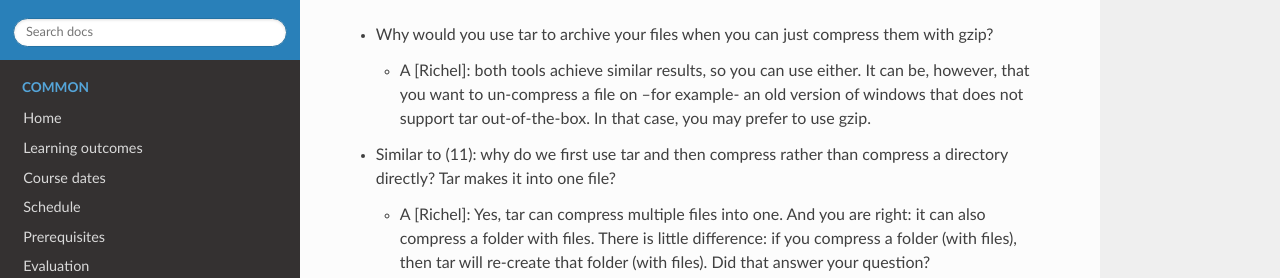
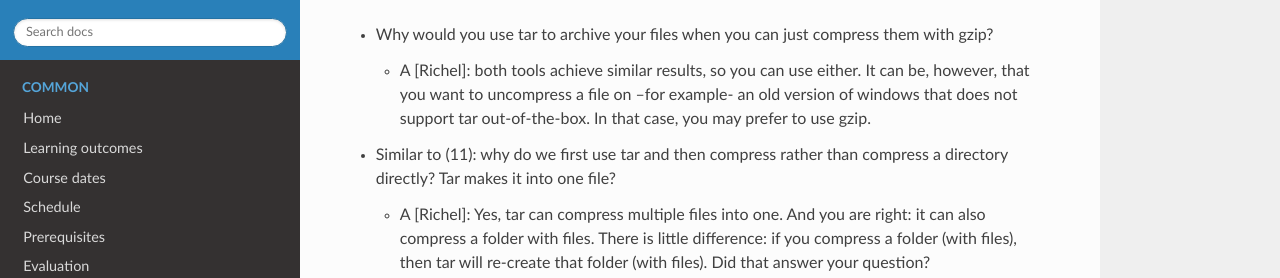
Before and after one commit to UPPMAX/linux-command-line-201, an MkDocs documentation site: the page built from docs/reflections/20250603/README.md, in a window 1280 px wide and 900 px high, scrolled down 2554 px. Shown: the part 197-475 px from the top of the window. Built offline with MkDocs 1.6.1, drawn with Linux system fonts in a browser that asks for light colours; nearby versions of some CDN libraries.

Commit message:
Fix spelling

```diff
--- a/docs/reflections/20250603/README.md
+++ b/docs/reflections/20250603/README.md
@@ -127,7 +127,7 @@ I did the evaluation here.
   with gzip?
 
     - A [Richel]: both tools achieve similar results, so you can use either.
-      It can be, however, that you want to un-compress a file on –for
+      It can be, however, that you want to uncompress a file on –for
       example- an old version of windows that does not support tar
       out-of-the-box. In that case, you may prefer to use gzip.
 
```
